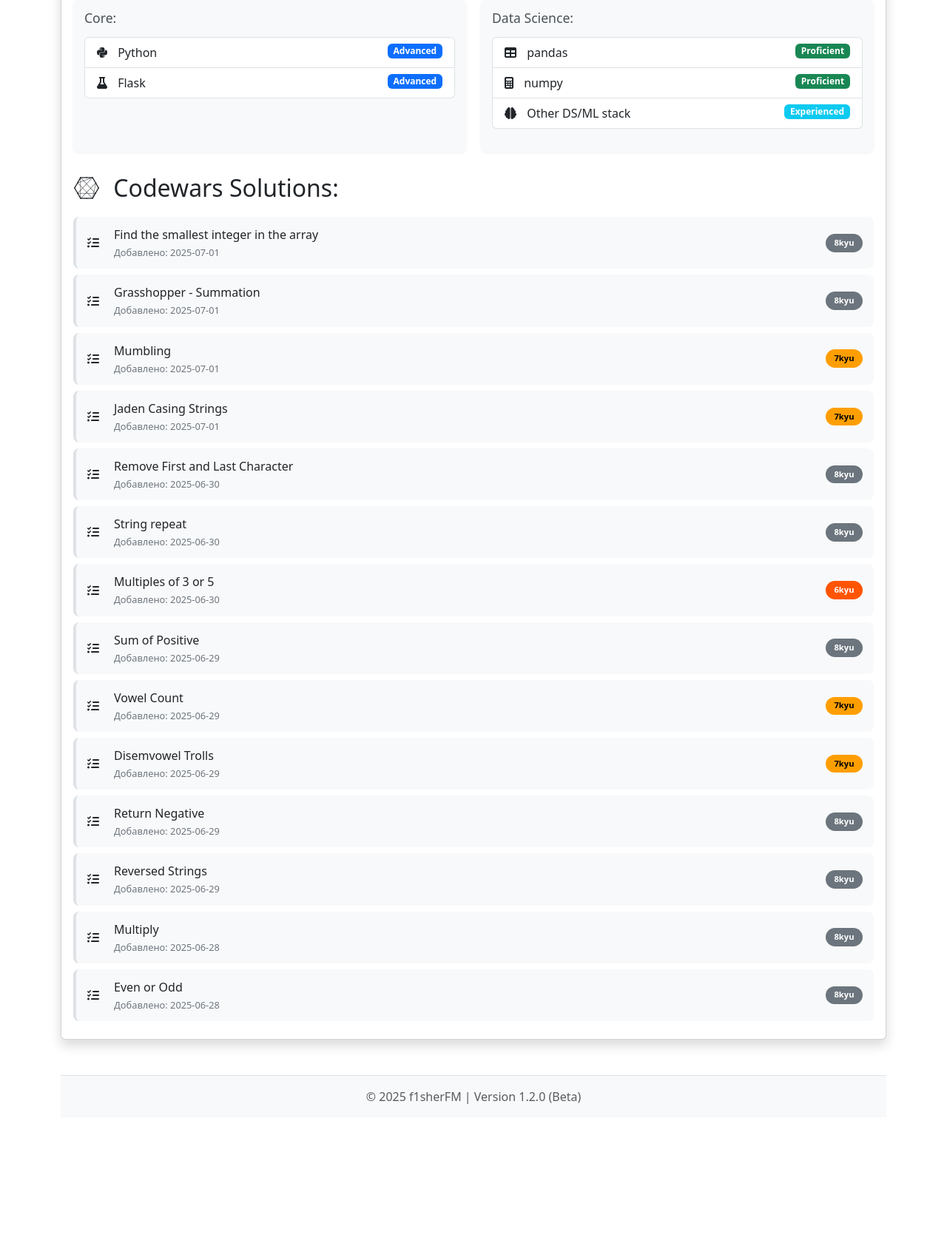
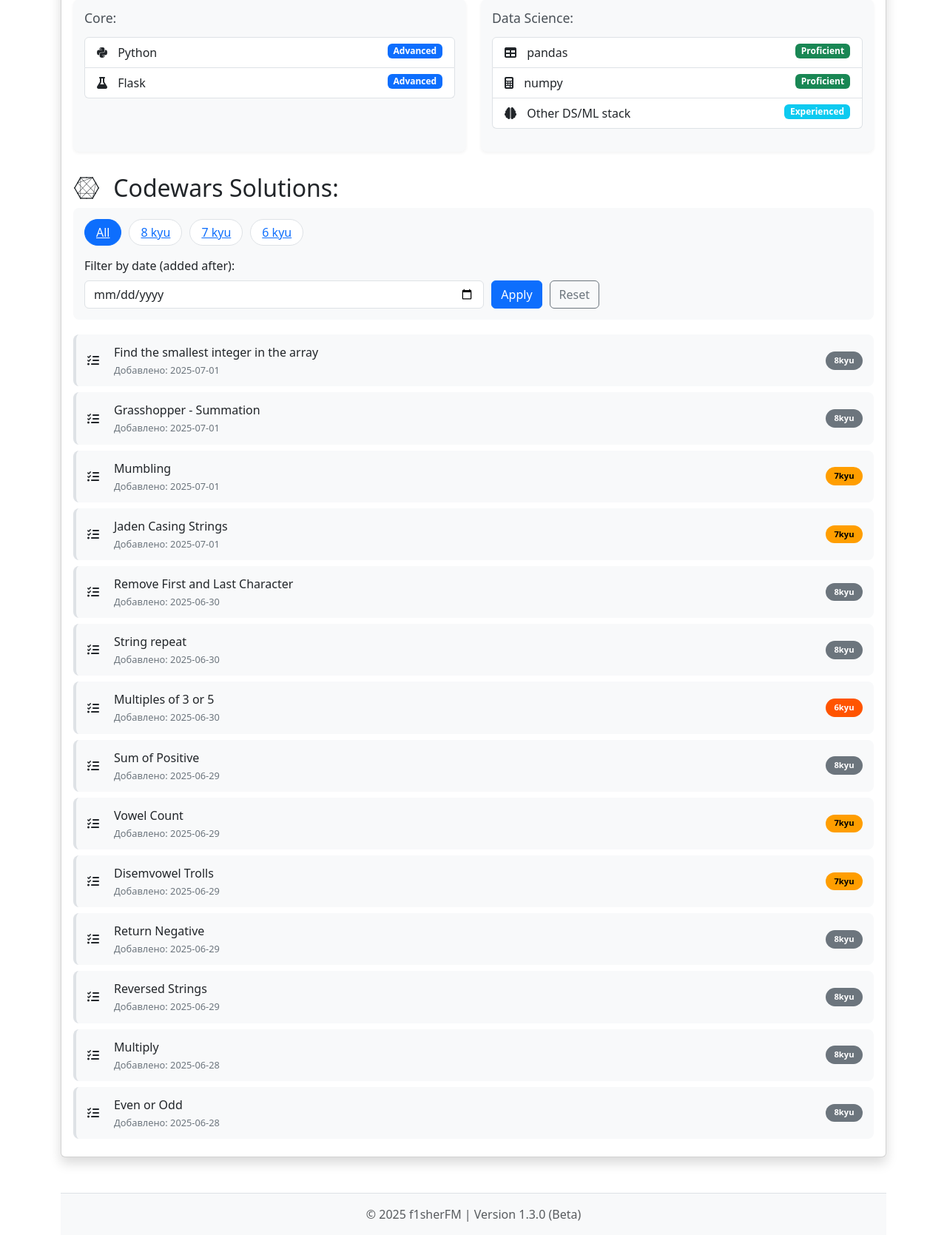
Before and after one commit to f1sherFM/CodeResume, a Flask app: page / in a window 1280 px wide. Shown: the part 384-2053 px from the top of the page at 74% size. Before the commit the page ends 1876 px from the top, so only its background shows below. Run offline with Flask 2, Linux system fonts and the light colour scheme.

Commit message:
Update 1.3.0

```diff
--- a/templates/index.html
+++ b/templates/index.html
@@ -81,6 +81,36 @@
         .kyu-8 { background-color: #6c757d; color: white; }
         .kyu-beta { background-color: #e63946; color: white; }
         .kyu-unknown { background-color: #adb5bd; color: black; }
+
+        /* Стили для фильтров */
+        .filter-section {
+            background: #f8f9fa;
+            padding: 15px;
+            border-radius: 8px;
+            margin-bottom: 20px;
+        }
+        .filter-nav {
+            display: flex;
+            gap: 10px;
+            margin-bottom: 15px;
+        }
+        .filter-btn {
+            padding: 5px 15px;
+            border-radius: 20px;
+            border: 1px solid #dee2e6;
+            background: white;
+            cursor: pointer;
+        }
+        .filter-btn.active {
+            background: #0d6efd;
+            color: white;
+            border-color: #0d6efd;
+        }
+        .date-filter {
+            display: flex;
+            gap: 10px;
+            align-items: center;
+        }
     </style>
 </head>
 <body class="container mt-5">
@@ -130,6 +160,40 @@
             </div>
 
             <h2><i class="fab fa-connectdevelop icon-title"></i> Codewars Solutions:</h2>
+
+            <!-- Фильтры -->
+            <div class="filter-section">
+                <div class="filter-nav">
+                    <a href="{{ url_for('home') }}"
+                       class="filter-btn {% if active_filter == 'all' %}active{% endif %}">
+                        All
+                    </a>
+                    <a href="{{ url_for('filter_solutions', kyu='8kyu') }}"
+                       class="filter-btn {% if active_filter == '8kyu' %}active{% endif %}">
+                        8 kyu
+                    </a>
+                    <a href="{{ url_for('filter_solutions', kyu='7kyu') }}"
+                       class="filter-btn {% if active_filter == '7kyu' %}active{% endif %}">
+                        7 kyu
+                    </a>
+                    <a href="{{ url_for('filter_solutions', kyu='6kyu') }}"
+                       class="filter-btn {% if active_filter == '6kyu' %}active{% endif %}">
+                        6 kyu
+                    </a>
+                </div>
+                <form action="{{ url_for('filter_solutions') }}" method="get" class="row g-3">
+                    <div class="col-md-8">
+                        <label for="date" class="form-label">Filter by date (added after):</label>
+                        <div class="date-filter">
+                            <input type="date" id="date" name="date" class="form-control">
+                            <button type="submit" class="btn btn-primary">Apply</button>
+                            <a href="{{ url_for('home') }}" class="btn btn-outline-secondary">Reset</a>
+                        </div>
+                    </div>
+                </form>
+            </div>
+
+            <!-- Список задач -->
             <div class="codewars-list">
                 {% for solution in solutions %}
                     <a href="{{ url_for('show_solution', solution_id=solution.id) }}"
@@ -153,9 +217,11 @@
     <footer class="mt-5 py-3 text-center text-muted">
         <div class="container">
             <p class="mb-0">
-                &copy; 2025 f1sherFM | Version 1.2.0 (Beta)
+                &copy; 2025 f1sherFM | Version 1.3.0 (Beta)
             </p>
         </div>
     </footer>
+
+    <script src="https://cdn.jsdelivr.net/npm/bootstrap@5.3.0/dist/js/bootstrap.bundle.min.js"></script>
 </body>
 </html>
```
